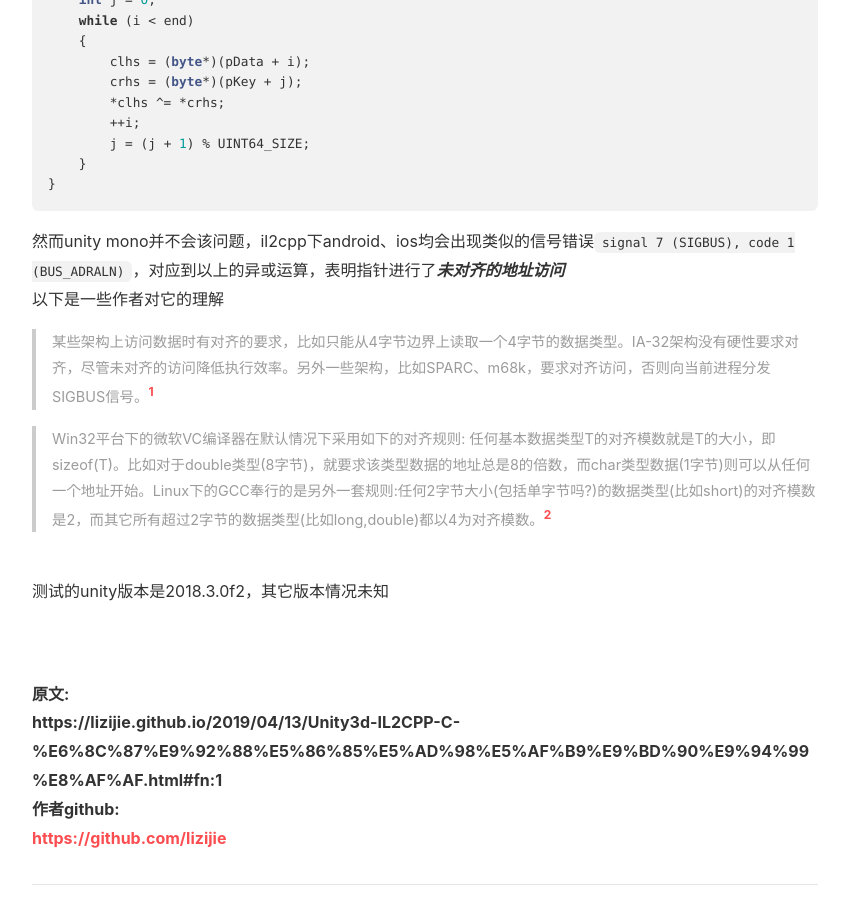
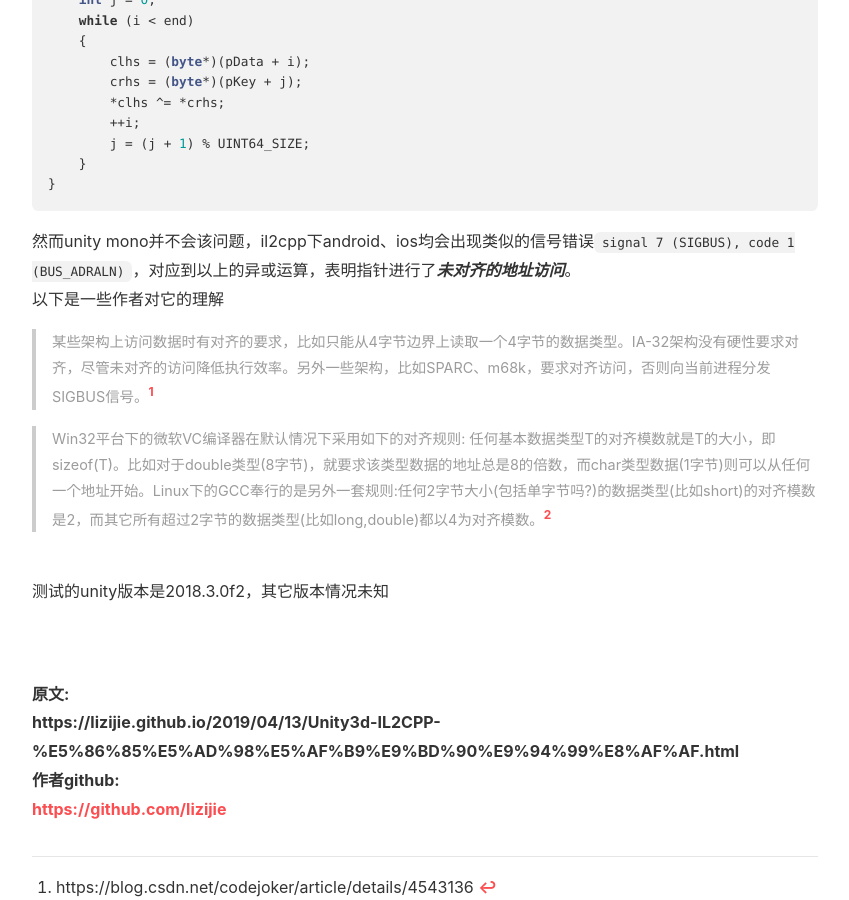
Before and after one commit to lizijie/lizijie.github.io, a Jekyll site: the page built from _posts/2019-04-13-Unity3d IL2CPP 内存对齐错误.md, in a window 1280 px wide and 900 px high, scrolled down 4459 px. Shown: the whole window, without its empty margins (215-1064 px from the left). Built offline with Jekyll 4.4.1, drawn with Linux system fonts in a browser that asks for light colours; nearby versions of some CDN libraries; comment, search, counter and statistics services are not loaded.

Commit message:
Update 2019-04-13-Unity3d IL2CPP 内存对齐错误.md

````diff
--- a/_posts/2019-04-13-Unity3d IL2CPP 内存对齐错误.md
+++ b/_posts/2019-04-13-Unity3d IL2CPP 内存对齐错误.md
@@ -7,7 +7,7 @@ tags: unity
 
 [TOC]
 
-unity3d il2cpp安卓包运行异常，出现信号错误`signal 7 (SIGBUS), code 1 (BUS_ADRALN)`
+unity3d il2cpp安卓包运行异常，出现信号错误`signal 7 (SIGBUS), code 1 (BUS_ADRALN)`。
 ```
 03-26 10:49:24.270 20868 20887 E CRASH   : signal 7 (SIGBUS), code 1 (BUS_ADRALN), fault addr ba77601a
 03-26 10:49:24.270 20868 20887 E CRASH   : *** *** *** *** *** *** *** *** *** *** *** *** *** *** *** ***
@@ -220,7 +220,7 @@ fixed (byte* pData = data)
 }
 ```
 
-然而unity mono并不会该问题，il2cpp下android、ios均会出现类似的信号错误`signal 7 (SIGBUS), code 1 (BUS_ADRALN)`，对应到以上的异或运算，表明指针进行了***未对齐的地址访问*** <br>
+然而unity mono并不会该问题，il2cpp下android、ios均会出现类似的信号错误`signal 7 (SIGBUS), code 1 (BUS_ADRALN)`，对应到以上的异或运算，表明指针进行了***未对齐的地址访问***。 <br>
 以下是一些作者对它的理解
 
 > 某些架构上访问数据时有对齐的要求，比如只能从4字节边界上读取一个4字节的数据类型。IA-32架构没有硬性要求对齐，尽管未对齐的访问降低执行效率。另外一些架构，比如SPARC、m68k，要求对齐访问，否则向当前进程分发SIGBUS信号。[^1]
@@ -236,8 +236,7 @@ fixed (byte* pData = data)
 <br>
 <br>
 <b>原文:<br>
-https://lizijie.github.io/2019/04/13/Unity3d-IL2CPP-C-%E6%8C%87%E9%92%88%E5%86%85%E5%AD%98%E5%AF%B9%E9%BD%90%E9%94%99%E8%AF%AF.html#fn:1
-<br>
+https://lizijie.github.io/2019/04/13/Unity3d-IL2CPP-%E5%86%85%E5%AD%98%E5%AF%B9%E9%BD%90%E9%94%99%E8%AF%AF.html <br>
 作者github:<br>
 <https://github.com/lizijie>
 </b>
````
